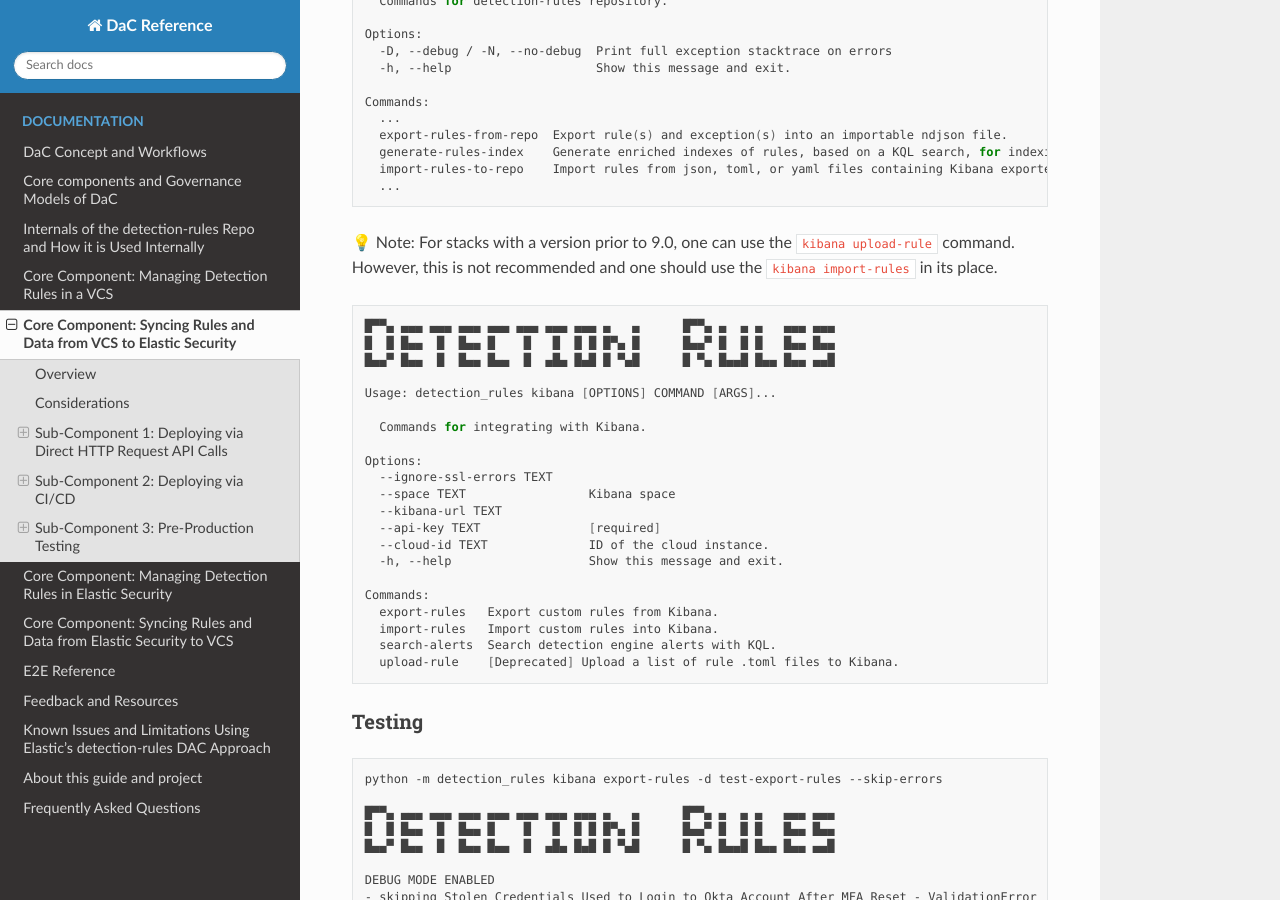
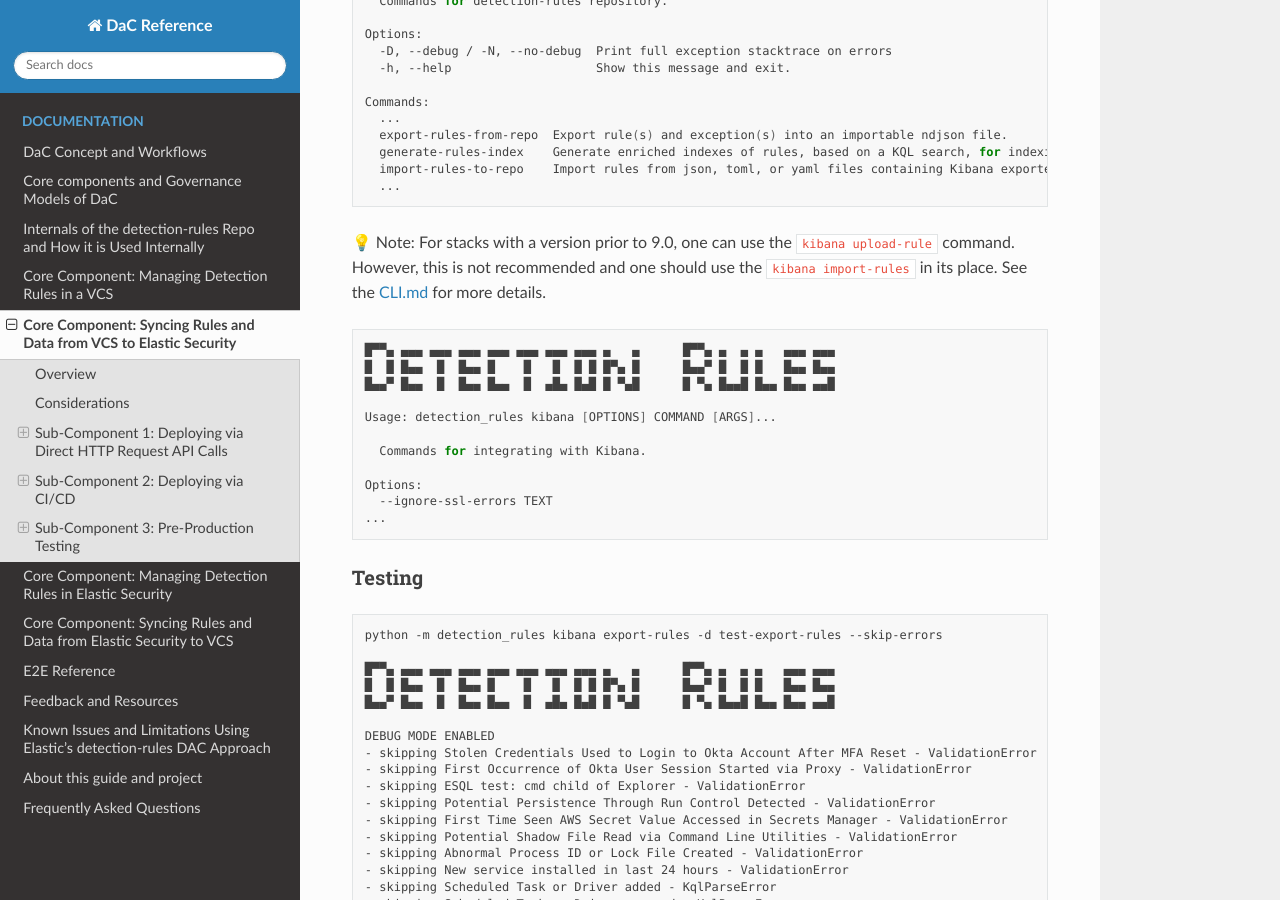
Before and after one commit to elastic/DaC-Reference, a Sphinx documentation site: the page built from docs/core_component_syncing_rules_and_data_from_vcs_to_elastic_security.md, in a window 1280 px wide and 900 px high, scrolled down 3643 px. Built offline with Sphinx 7.4.7 and the Read the Docs theme 3.1.0, drawn with Linux system fonts in a browser that asks for light colours.

Commit message:
Update to Snippet

````diff
--- a/docs/core_component_syncing_rules_and_data_from_vcs_to_elastic_security.md
+++ b/docs/core_component_syncing_rules_and_data_from_vcs_to_elastic_security.md
@@ -113,7 +113,7 @@ Commands:
   ...
 ```
 
-💡 Note: For stacks with a version prior to 9.0, one can use the `kibana upload-rule` command. However, this is not recommended and one should use the `kibana import-rules` in its place.
+💡 Note: For stacks with a version prior to 9.0, one can use the `kibana upload-rule` command. However, this is not recommended and one should use the `kibana import-rules` in its place. See the [CLI.md](https://github.com/elastic/detection-rules/blob/main/CLI.md) for more details.
 
 ```bash
 █▀▀▄ ▄▄▄ ▄▄▄ ▄▄▄ ▄▄▄ ▄▄▄ ▄▄▄ ▄▄▄ ▄   ▄      █▀▀▄ ▄  ▄ ▄   ▄▄▄ ▄▄▄
@@ -126,17 +126,7 @@ Usage: detection_rules kibana [OPTIONS] COMMAND [ARGS]...
 
 Options:
   --ignore-ssl-errors TEXT
-  --space TEXT                 Kibana space
-  --kibana-url TEXT
-  --api-key TEXT               [required]
-  --cloud-id TEXT              ID of the cloud instance.
-  -h, --help                   Show this message and exit.
-
-Commands:
-  export-rules   Export custom rules from Kibana.
-  import-rules   Import custom rules into Kibana.
-  search-alerts  Search detection engine alerts with KQL.
-  upload-rule    [Deprecated] Upload a list of rule .toml files to Kibana.
+...
 ```
 
 ### Testing
````
